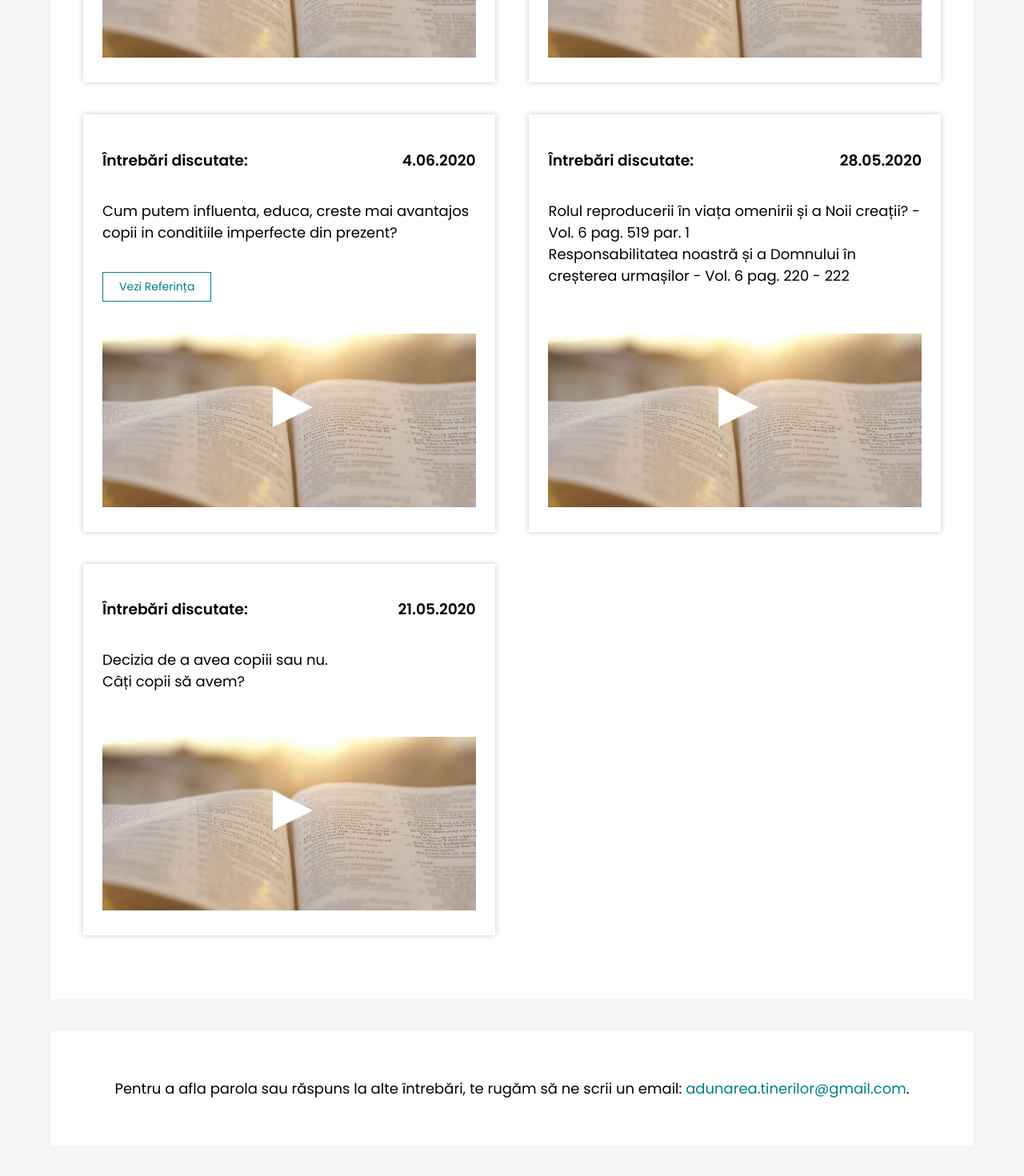
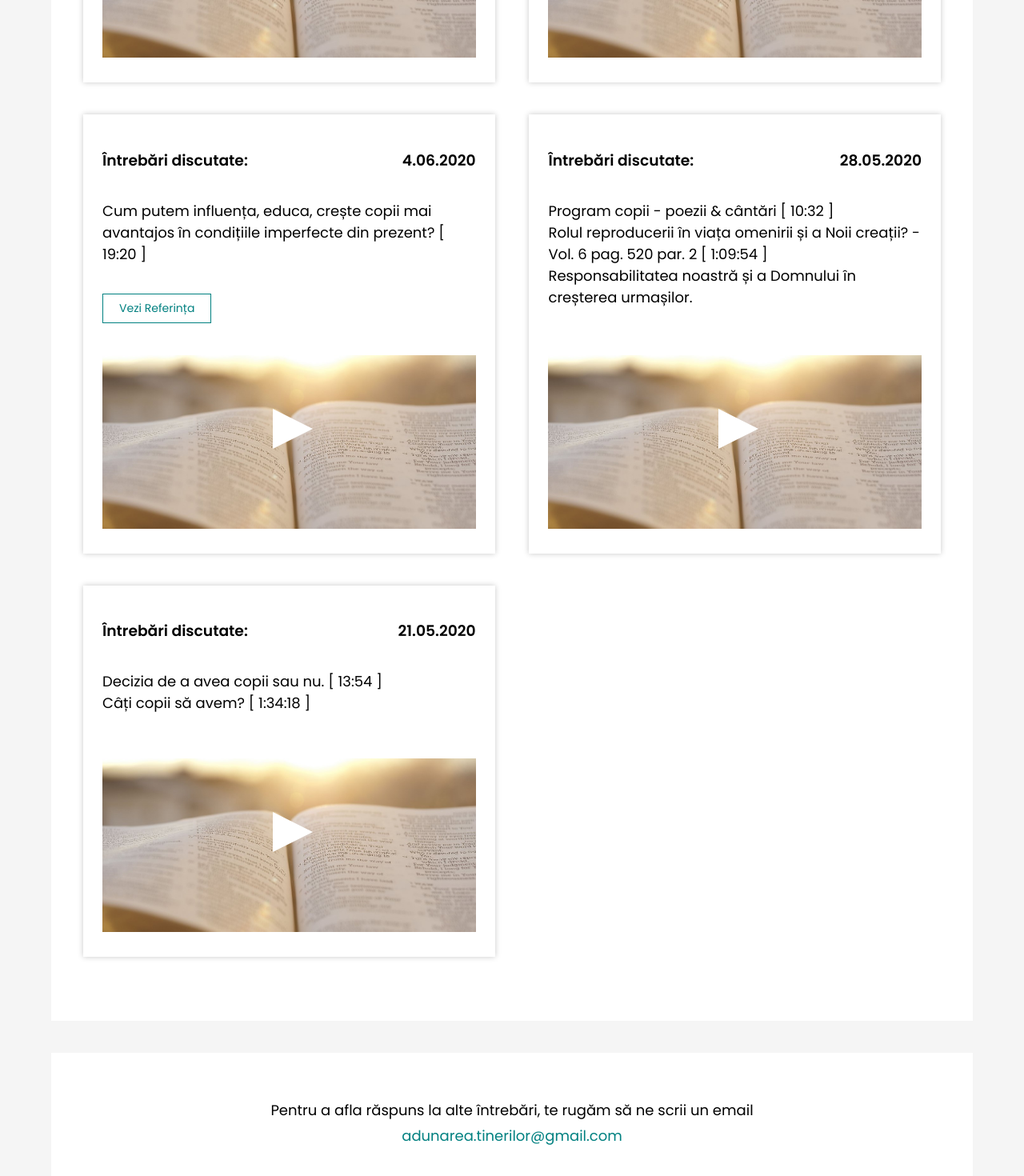
Before and after one commit to adunarea-tinerilor/stb-adt, a React (Create React App) app: page /#/arhiva in a window 1280 px wide. Shown: the part 756-2226 px from the top of the page at 80% size. Built offline with nearby package versions, Linux system fonts and the light colour scheme.

Commit message:
weekly updates

```diff
--- a/src/App.js
+++ b/src/App.js
@@ -12,14 +12,20 @@ export default class App extends React.Component {
     super(props);
 
     this.state = {
-      note: "Sâmbătă, 27 Iunie - adunare pentru copii, ",
+      // announcement notes
+      note: "Sâmbătă, 27 Iunie - adunare pentru copii. Tema: Luca 15:11-32 Pilda Fiului Risipitor, ",
       noteLinkTxt: "vezi ora",
       noteLink: "https://www.timeanddate.com/worldclock/fixedtime.html?msg=Adunare+pentru+Copii&iso=20200627T18&p1=49",
+      // next meeting
       nextMeetingDate: "25 Iunie",
       nextMeetingSubject: [
+        "Cum trebuie să aibă grijă părinții de comportamentul copiilor lor față de alți copii?",
         "Pot fi puși copiii să îndeplineasă unele lucrări în casă sau gospodarie? Cum trebuie educați în privința curățeniei, vremii de afară?",
-        "Dacă am întârziat în educarea corectă neavând instrucțiunile corecte sau din cauza neglijenței, ce mai putem face?"
-      ],
+        "Dacă am întârziat în educarea corectă neavând instrucțiunile corecte sau din cauza neglijenței, ce mai putem face?",
+        "Ce se întâmplă dacă un copil când crește nu vrea să se consacreze și să urmeze calea Domnului?",
+        "Ce calități trebuie învățați copii?",
+        "Ne putem mândri cu copiii noștri?"
+  ],
 
       archiveList: [
         //add last meeting details
@@ -34,7 +40,7 @@ export default class App extends React.Component {
           subjectLabel: "Întrebări discutate:",
           date: "11.06.2020",
           questionList: [
-            "Cum trebuie să avem grijă de hrana și sănătatea copiilor noștri? Vol. 6 pag. 522 - 523 "
+            "Cum trebuie să avem grijă de hrana și sănătatea copiilor noștri? Vol. 6 pag. 522 - 523 [ 23:44 ]"
           ],
           videoSrc: "https://m.youtube.com/watch?v=2Y8YjhPFXj4"
         },
@@ -42,7 +48,7 @@ export default class App extends React.Component {
           subjectLabel: "Întrebări discutate:",
           date: "4.06.2020",
           questionList: [
-            "Cum putem influenta, educa, creste mai avantajos copii in conditiile imperfecte din prezent?"
+            "Cum putem influența, educa, crește copii mai avantajos în condițiile imperfecte din prezent? [ 19:20 ]"
           ],
           refOpen: false,
           button: "Vezi Referința",
@@ -53,8 +59,9 @@ export default class App extends React.Component {
           subjectLabel: "Întrebări discutate:",
           date: "28.05.2020",
           questionList: [
-            "Rolul reproducerii în viața omenirii și a Noii creații? - Vol. 6 pag. 519 par. 1",
-            "Responsabilitatea noastră și a Domnului în creșterea urmașilor - Vol. 6 pag. 220 - 222"
+            "Program copii - poezii & cântări [ 10:32 ]",
+            "Rolul reproducerii în viața omenirii și a Noii creații? - Vol. 6 pag. 520 par. 2 [ 1:09:54 ]",
+            "Responsabilitatea noastră și a Domnului în creșterea urmașilor."
           ],
           videoSrc: "https://www.youtube.com/watch?v=Tna0fxadpNA&feature=emb_title"
         },
@@ -62,8 +69,8 @@ export default class App extends React.Component {
           subjectLabel: "Întrebări discutate:",
           date: "21.05.2020",
           questionList: [
-            "Decizia de a avea copiii sau nu.",
-            "Câți copii să avem?"
+            "Decizia de a avea copii sau nu. [ 13:54 ]",
+            "Câți copii să avem? [ 1:34:18 ]"
           ],
           videoSrc: "https://www.youtube.com/watch?v=gnwQ7HpVqR0&feature=emb_title"
         }
@@ -74,7 +81,7 @@ export default class App extends React.Component {
       meetingHour: "https://www.timeanddate.com/worldclock/fixedtime.html?msg=%C3%8Entalnirea+Tinerilor&iso=20200625T20&p1=49",
       bannerQuote: "Caută să te înfăţişezi înaintea lui Dumnezeu ca un om încercat, ca un lucrător care n-are de ce să-i fie ruşine şi care împarte drept Cuvântul adevărului.",
       bannerVerse: "2 Timotei 2:15"
-    }
+    };
 
     //bind this
     this.handleArchiveButton = this.handleArchiveButton.bind(this);
--- a/src/global-components/Footer.js
+++ b/src/global-components/Footer.js
@@ -11,13 +11,26 @@ const FooterContainer = styled.footer`
   color: teal;
   word-break: break-all;
   }
+
+  @media only screen and (max-width:400px) {
+    padding-left: 30px;
+    padding-right: 30px;
+  }
+`;
+const FooterEmail = styled.a`
+  display: block;
+  padding: 5px;
+
+  @media only screen and (max-width:370px) {
+    font-size: 15px;
+  }
 `;
 
 export default function Footer() {
 
   return (
     <FooterContainer className="component">
-      <p>Pentru a afla parola sau răspuns la alte întrebări, te rugăm să ne scrii un email: <a href="mailTo:adunarea.tinerilor@gmail.com">adunarea.tinerilor@gmail.com</a>.</p>
+      <p>Pentru a afla răspuns la alte întrebări, te rugăm să ne scrii un email  <FooterEmail href="mailTo:adunarea.tinerilor@gmail.com">adunarea.tinerilor@gmail.com</FooterEmail></p>
     </FooterContainer>
   );
 }
--- a/src/index.css
+++ b/src/index.css
@@ -1,4 +1,5 @@
 /* Global styles */
+/* Small Up */
 * {
   box-sizing: border-box;
 }
@@ -70,6 +71,8 @@ img {
   display: none;
   position: absolute;
   z-index: 3;
+  top: 36px;
+  left: 0;
   background: white;
   width: 100%;
   border: 1px solid teal;
@@ -99,9 +102,3 @@ img {
 .is-active {
   display: block;
 }
-
-@media only screen and (min-width: 1080px) {
-  .tooltip {
-    max-height: 200px;
-  }
-}
--- a/src/partials/Banner.js
+++ b/src/partials/Banner.js
@@ -22,7 +22,7 @@ const BannerText = styled.div`
   position: absolute;
   top: 50%;
   left: 50%;
-  max-width: 930px;
+  max-width: 860px;
   transform: translate(-50%, -50%);
   color: white;
   text-align: center;
--- a/src/partials/Card.js
+++ b/src/partials/Card.js
@@ -84,6 +84,7 @@ const CardHolder = styled.section`
 `;
 const RefContainer = styled.div`
     position: relative;
+    margin-top: 20px;
 `;
 const RefButton = styled.button`
     color: teal;
@@ -93,8 +94,8 @@ const RefButton = styled.button`
     outline: 0;
     padding: 7px 20px;
     min-width: 132px;
-    margin-top: 20px;
     font-size: 14px;
+    height: 37px;
 `;
 const SmallText = styled.p`
 font-size: 16px;
--- a/src/partials/Intro.js
+++ b/src/partials/Intro.js
@@ -62,12 +62,15 @@ const LinkMeeting = styled.p`
 
     @media only screen and (min-width: 1080px) {
      height: 16px;
- }
+    }
   }
 `;
 const CardTitle = styled.h2`
   border-bottom: 1px solid lightgray;
   padding-bottom: 24px;
+`;
+const InfoNote = styled.p`
+  font-weight: bold;
 `;
 
 export default function Intro(props) {
@@ -80,7 +83,7 @@ export default function Intro(props) {
         <p>Se solicită o parolă pentru întâlnire</p>
         <p><a href={props.zoomLink} rel="noopener noreferrer" target="_blank"> Linkul adunării</a></p>
         <p><a href={props.meetingHour} rel="noopener noreferrer" target="_blank">Ora Adunării</a></p>
-        {props.note && <p>{props.note} <a href={props.noteLink}>{props.noteLinkTxt}</a></p>}
+        {props.note && <InfoNote>{props.note} <a href={props.noteLink} rel="noopener noreferrer" target="_blank">{props.noteLinkTxt}</a></InfoNote>}
       </IntroCardContainer>
 
 
```
